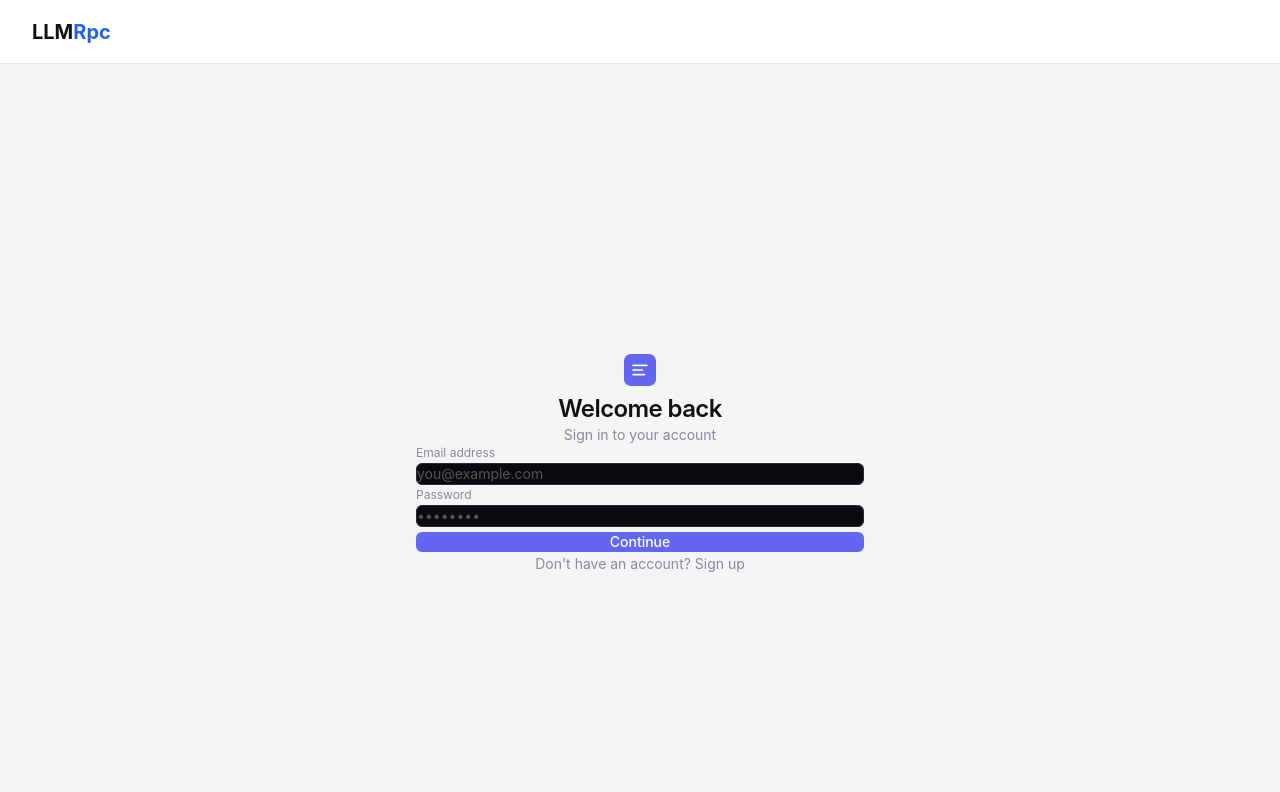
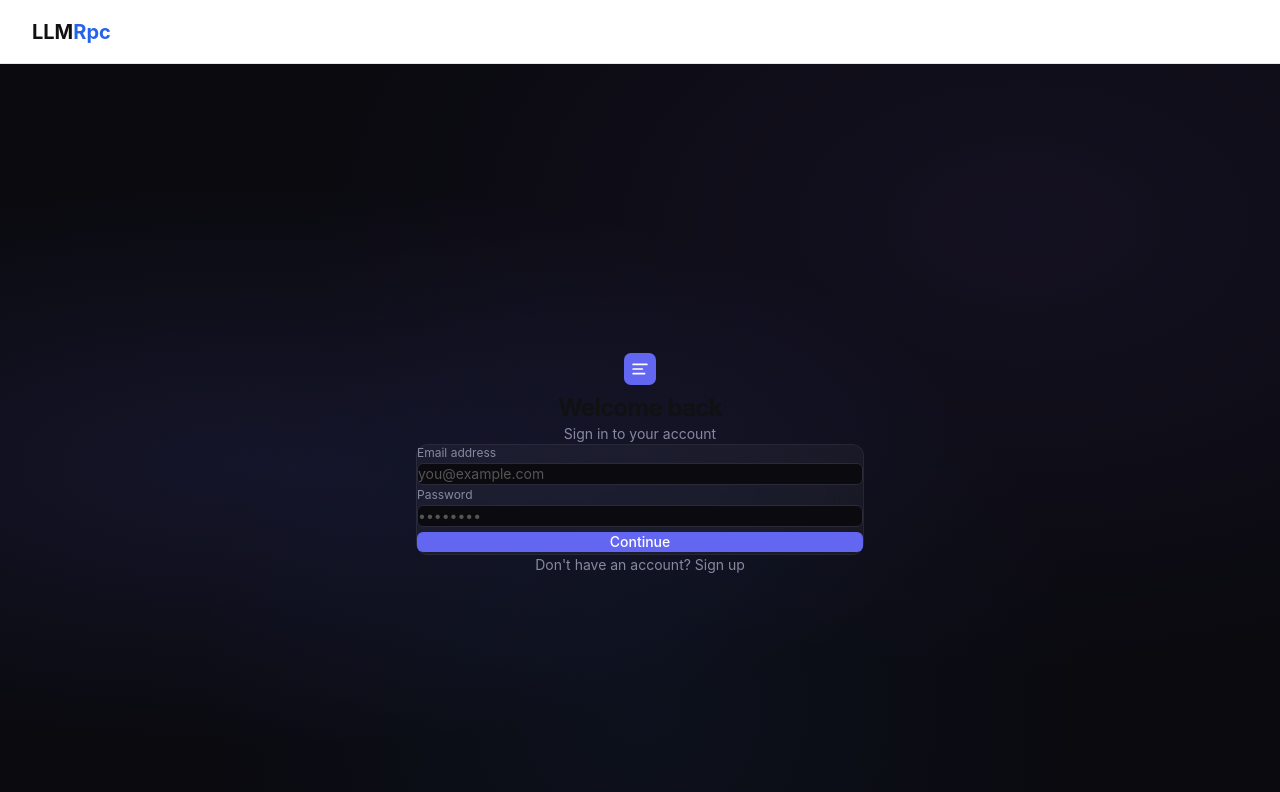
Before and after one commit to xiaolin0123888/llmrpc.com, a Next.js app: page /login in a window 1280 px wide. Shown: the top 792 px of the page. Built offline with nearby package versions, Linux system fonts and the light colour scheme.

Commit message:
fix: add missing gradient-mesh and glass-card CSS for auth pages

```diff
--- a/app/globals.css
+++ b/app/globals.css
@@ -17,6 +17,22 @@
   color: var(--text-dark);
   line-height: 1.6;
   -webkit-font-smoothing: antialiased;
+}
+
+/* Auth pages dark theme utilities */
+.gradient-mesh {
+  background:
+    radial-gradient(ellipse at 20% 50%, rgba(99, 102, 241, 0.12) 0%, transparent 50%),
+    radial-gradient(ellipse at 80% 20%, rgba(139, 92, 246, 0.08) 0%, transparent 50%),
+    radial-gradient(ellipse at 50% 80%, rgba(59, 130, 246, 0.06) 0%, transparent 50%),
+    #0a0a0f;
+}
+
+.glass-card {
+  background: rgba(255, 255, 255, 0.04);
+  border: 1px solid rgba(255, 255, 255, 0.06);
+  backdrop-filter: blur(16px);
+  -webkit-backdrop-filter: blur(16px);
 }
 
 a { color: inherit; text-decoration: none; }
```
